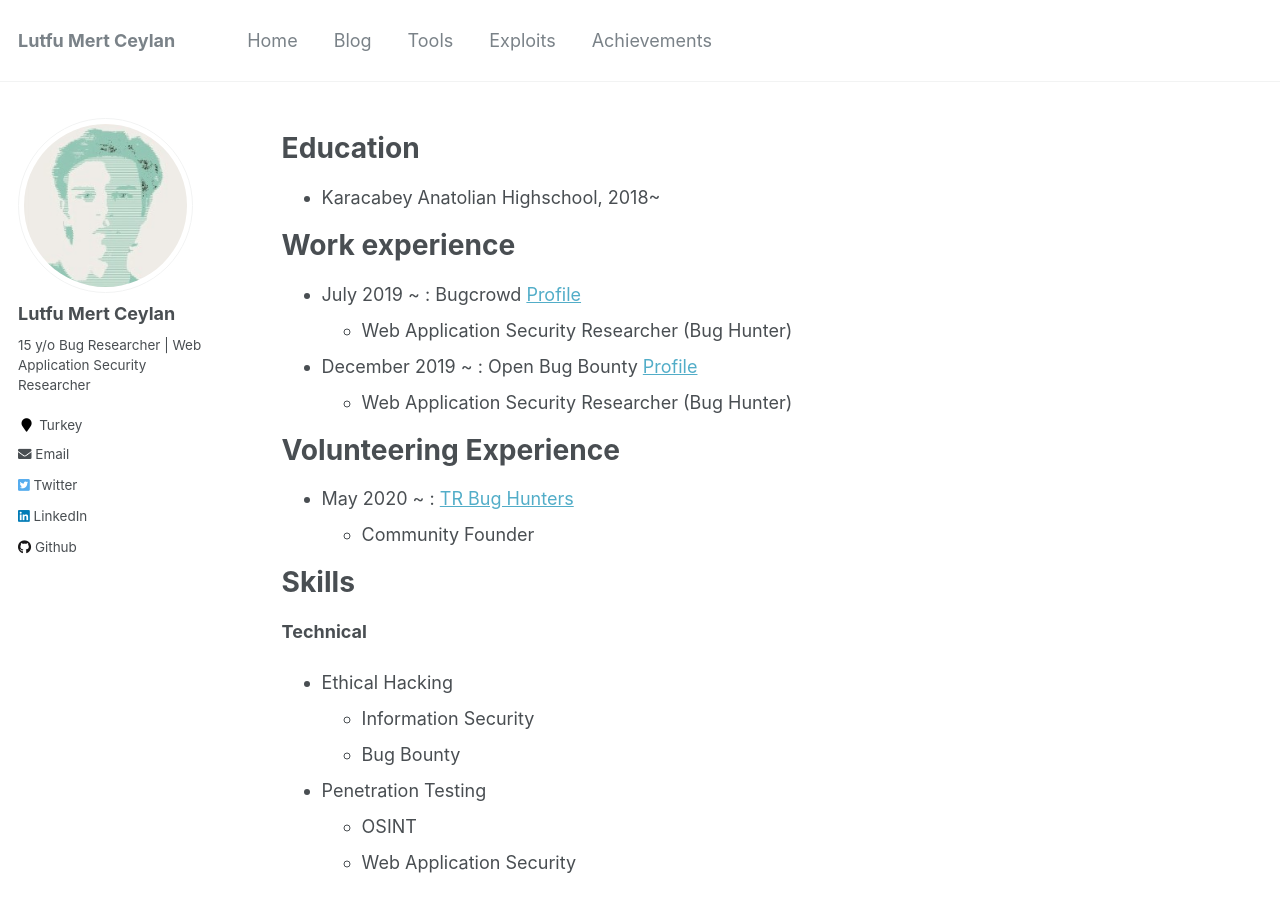
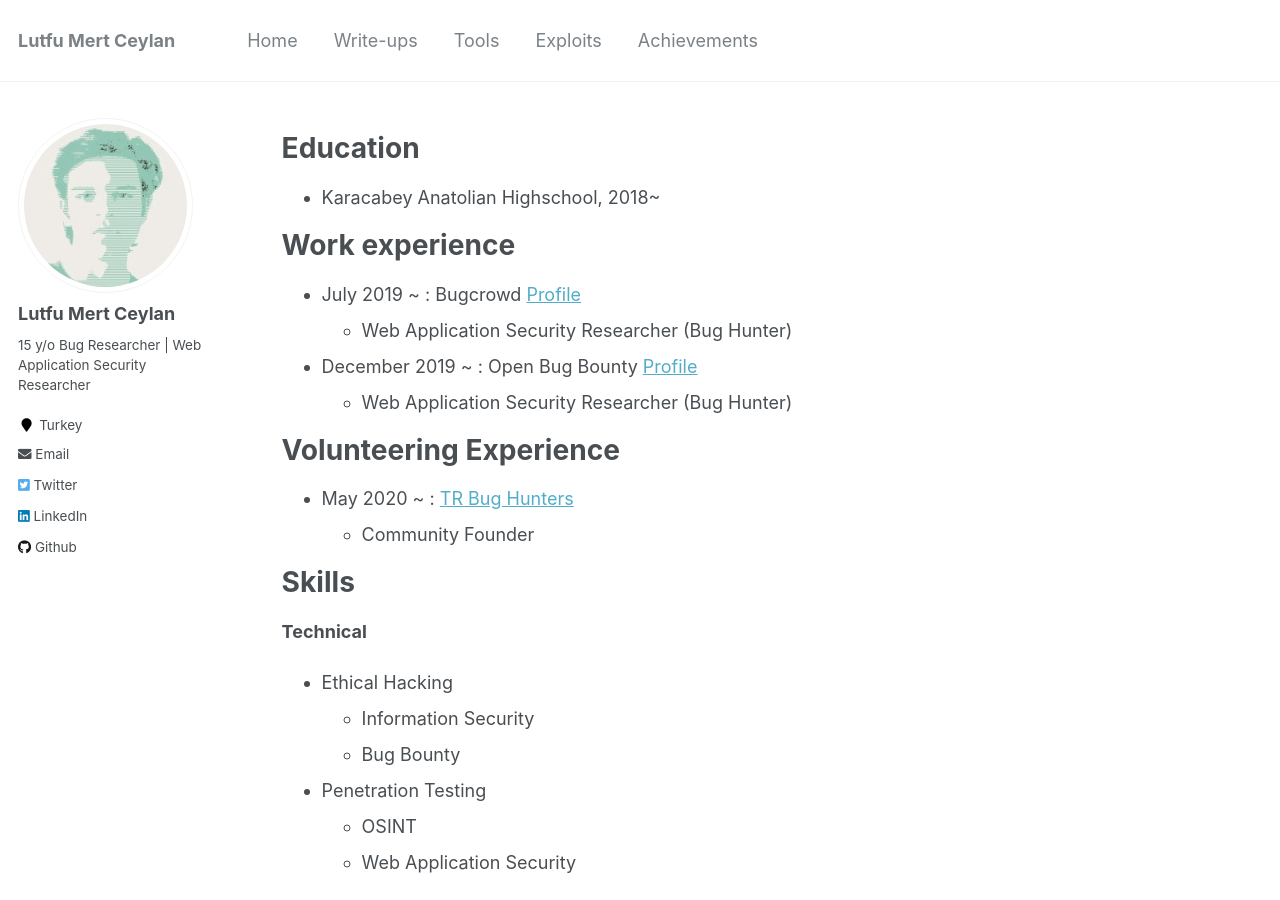
Before and after one commit to lutfumertceylan/mywebsite, a Jekyll site: the page built from _pages/cv.md, in a window 1280 px wide and 900 px high. Built offline with Jekyll 4.4.1, drawn with Linux system fonts in a browser that asks for light colours.

Commit message:
Update navigation.yml

```diff
--- a/_data/navigation.yml
+++ b/_data/navigation.yml
@@ -3,7 +3,7 @@ main:
   - title: "Home"
     url: /
 
-  - title: "Blog"
+  - title: "Write-ups"
     url: /blog/
 
   - title: "Tools"
```
